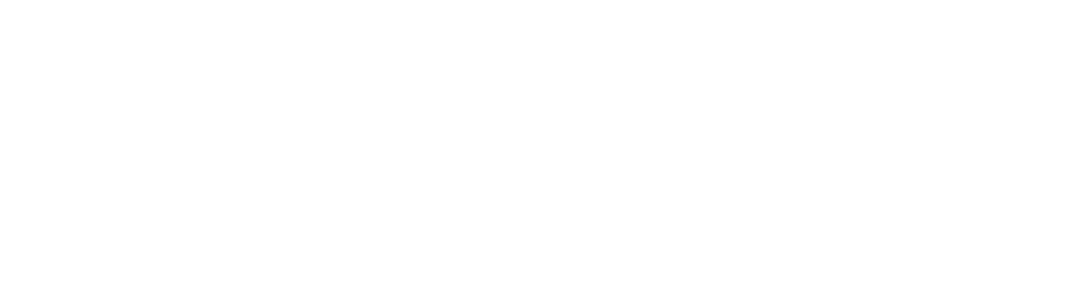
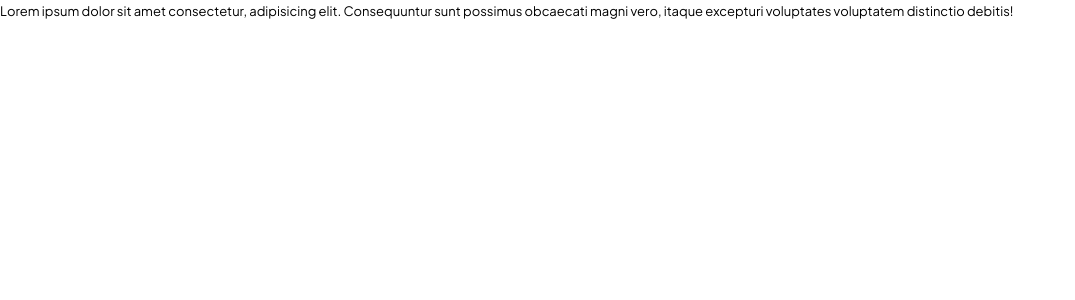
Before and after one commit to kielonl/kanban-task-management, a React (Vite) app in the folder ui/: page / in a window 1280 px wide. Shown: the top 300 px of the page, without its empty margins (0-1075 px from the left). Built offline with nearby package versions, Linux system fonts and the light colour scheme.

Commit message:
created typography component

```diff
--- a/ui/src/App.tsx
+++ b/ui/src/App.tsx
@@ -1,7 +1,16 @@
 import "./App.scss";
+import { Typography } from "./components/Typography/Typography";
 
 function App() {
-  return <div className="App"></div>;
+  return (
+    <div className="App">
+      <Typography variant="BodyL">
+        Lorem ipsum dolor sit amet consectetur, adipisicing elit. Consequuntur
+        sunt possimus obcaecati magni vero, itaque excepturi voluptates
+        voluptatem distinctio debitis!
+      </Typography>
+    </div>
+  );
 }
 
 export default App;
--- /dev/null
+++ b/ui/src/components/Typography/Typography.scss
@@ -0,0 +1,43 @@
+@import url("https://fonts.googleapis.com/css2?family=Plus+Jakarta+Sans&display=swap");
+
+h2,
+h3,
+h4,
+h5,
+p,
+span {
+  margin: 0;
+  padding: 0;
+  font-family: "Plus Jakarta Sans", sans-serif;
+}
+
+.typography--variant-XL {
+  font-weight: bold;
+  font-size: 24px;
+  line-height: 30px;
+}
+
+.typography--variant-L {
+  font-weight: bold;
+  font-size: 15px;
+  line-height: 19px;
+}
+
+.typography--variant-M {
+  font-weight: bold;
+  font-size: 12px;
+  line-height: 15px;
+  letter-spacing: 2.4px;
+}
+
+.typography--variant-BodyL {
+  font-weight: normal;
+  font-size: 13px;
+  line-height: 23px;
+}
+
+.typography--variant-BodyM {
+  font-weight: normal;
+  font-size: 12px;
+  line-height: 15px;
+}
--- /dev/null
+++ b/ui/src/components/Typography/Typography.tsx
@@ -0,0 +1,31 @@
+import "./Typography.scss";
+
+type Variant = "XL" | "L" | "M" | "S" | "BodyL" | "BodyM";
+type Component = "h2" | "h3" | "h4" | "h5" | "p" | "span";
+
+interface TypographyProps {
+  variant?: Variant;
+  children: React.ReactNode;
+}
+
+const variantsMapping: { [key in Variant]: Component } = {
+  XL: "h2",
+  L: "h3",
+  M: "h4",
+  S: "h5",
+  BodyL: "p",
+  BodyM: "span",
+};
+
+export const Typography: React.FC<TypographyProps> = ({
+  variant,
+  children,
+}) => {
+  const Component: Component = variant ? variantsMapping[variant] : "p";
+
+  return (
+    <Component className={`typography--variant-${variant}`} color="red">
+      {children}
+    </Component>
+  );
+};
```
